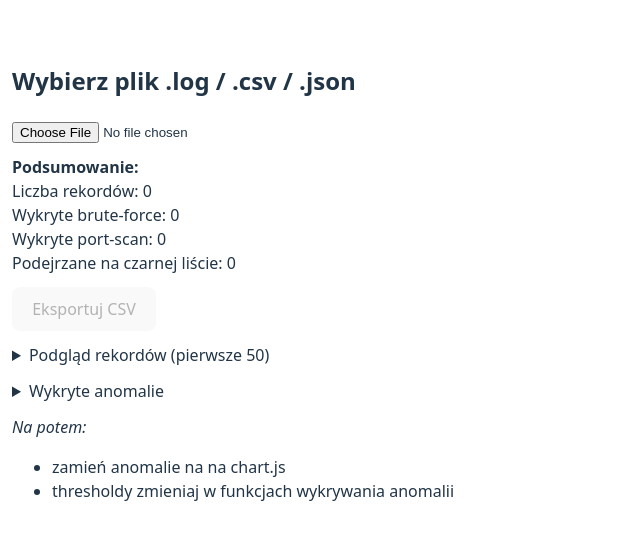
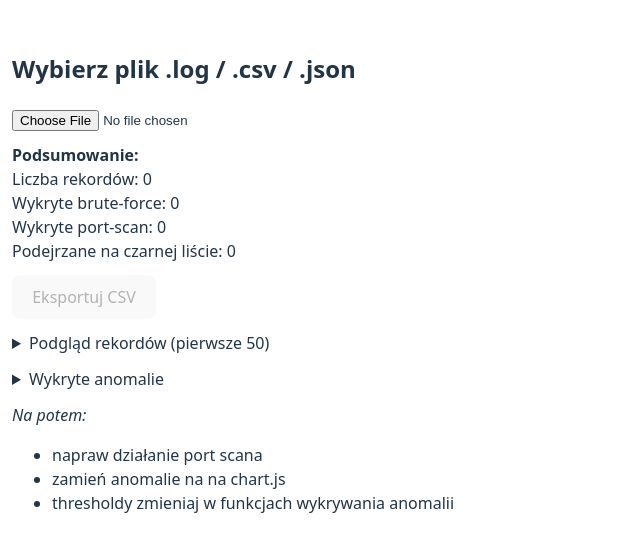
Before and after one commit to KirbuTheMirbu/analiza-logi-sieciowe, a React (Vite) app: page / in a window 1280 px wide. Shown: the part 119-670 px from the top of the page, without its empty margins (0-640 px from the left). Built offline with nearby package versions, Linux system fonts and the light colour scheme.

Commit message:
06.11.2025

```diff
--- a/src/App.jsx
+++ b/src/App.jsx
@@ -257,6 +257,7 @@ export default function LogProcessor() {
       <div style={{ marginTop: 12 }}>
         <em>Na potem:</em>
         <ul>
+          <li>napraw działanie port scana</li>
           <li>zamień anomalie na na chart.js</li>
           <li>thresholdy zmieniaj w funkcjach wykrywania anomalii</li>
         </ul>
```
